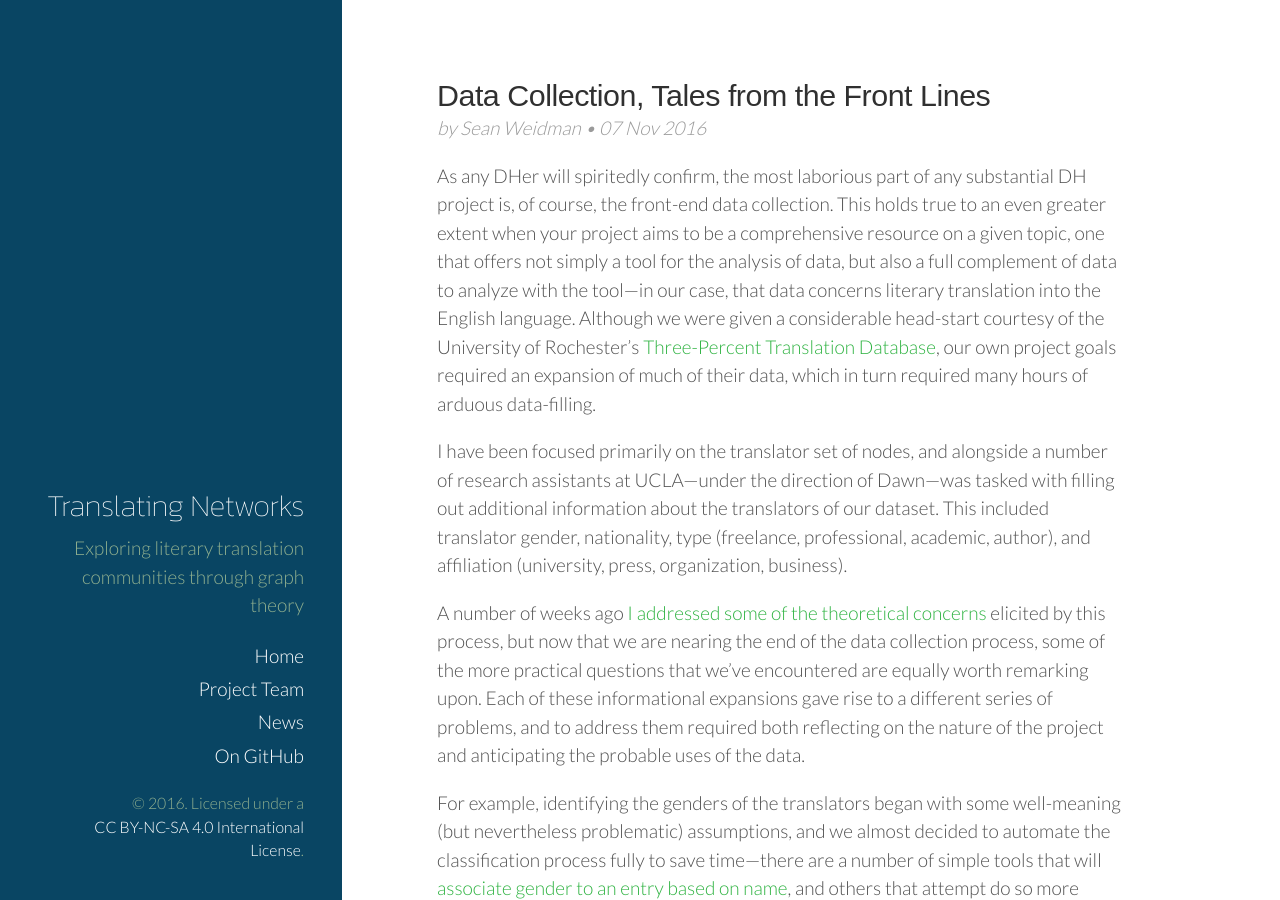
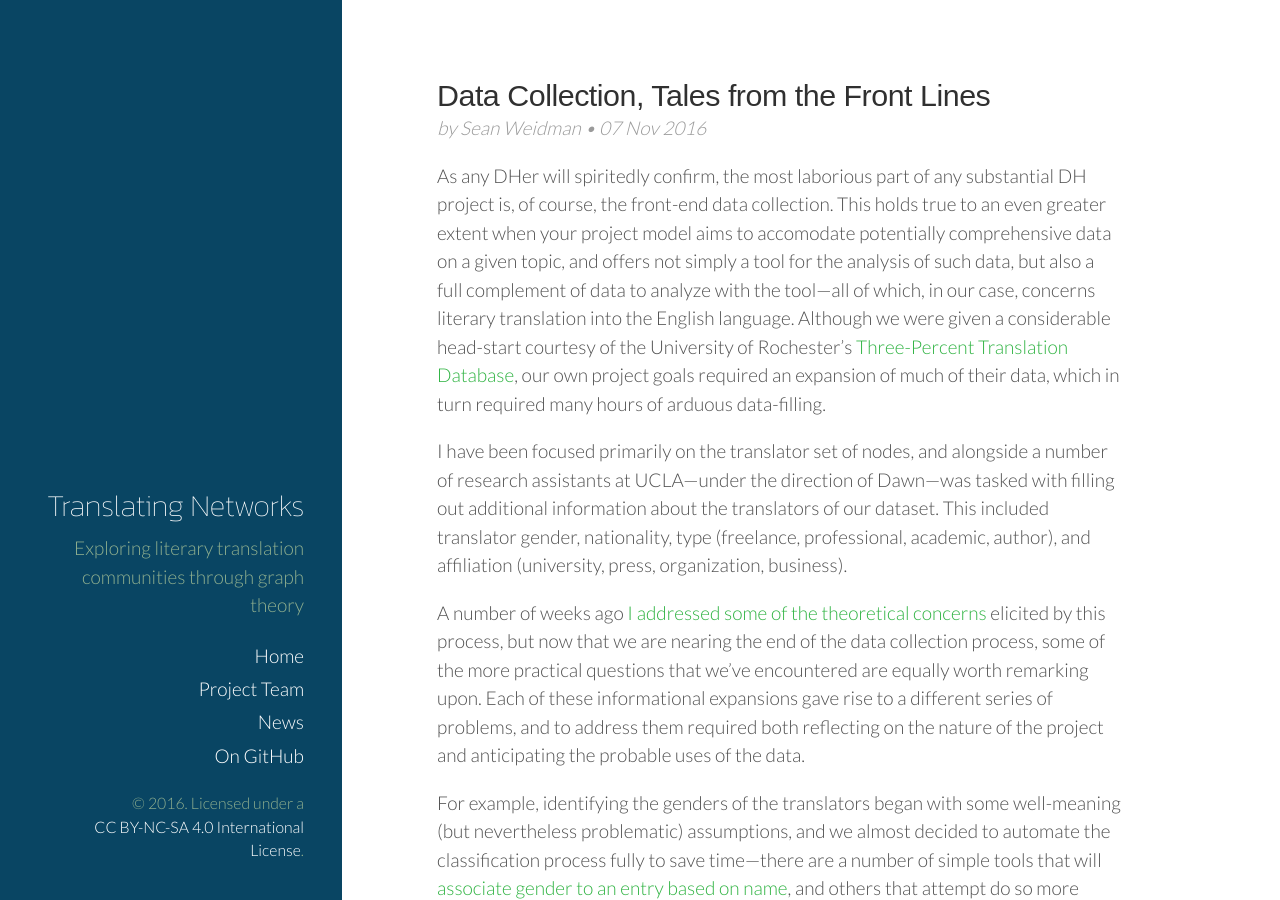
Before and after one commit to TranslatingNetworks/translatingnetworks, a Jekyll site: the page built from _posts/2016-11-07-datacollection.md, in a window 1280 px wide and 900 px high. Built offline with Jekyll 4.4.1, drawn with Linux system fonts in a browser that asks for light colours; some web fonts are replaced.

Commit message:
Update 2016-11-07-datacollection.md

```diff
--- a/_posts/2016-11-07-datacollection.md
+++ b/_posts/2016-11-07-datacollection.md
@@ -5,7 +5,7 @@ author: sean
 description: Limits of data collection
 ---
 
-As any DHer will spiritedly confirm, the most laborious part of any substantial DH project is, of course, the front-end data collection. This holds true to an even greater extent when your project aims to be a comprehensive resource on a given topic, one that offers not simply a tool for the analysis of data, but also a full complement of data to analyze with the tool—in our case, that data concerns literary translation into the English language. Although we were given a considerable head-start courtesy of the University of Rochester’s [Three-Percent Translation Database](http://www.rochester.edu/College/translation/threepercent/index.php?s=database), our own project goals required an expansion of much of their data, which in turn required many hours of arduous data-filling.
+As any DHer will spiritedly confirm, the most laborious part of any substantial DH project is, of course, the front-end data collection. This holds true to an even greater extent when your project model aims to accomodate potentially comprehensive data on a given topic, and offers not simply a tool for the analysis of such data, but also a full complement of data to analyze with the tool—all of which, in our case, concerns literary translation into the English language. Although we were given a considerable head-start courtesy of the University of Rochester’s [Three-Percent Translation Database](http://www.rochester.edu/College/translation/threepercent/index.php?s=database), our own project goals required an expansion of much of their data, which in turn required many hours of arduous data-filling.
 
 I have been focused primarily on the translator set of nodes, and alongside a number of research assistants at UCLA—under the direction of Dawn—was tasked with filling out additional information about the translators of our dataset. This included translator gender, nationality, type (freelance, professional, academic, author), and affiliation (university, press, organization, business).
 
```
